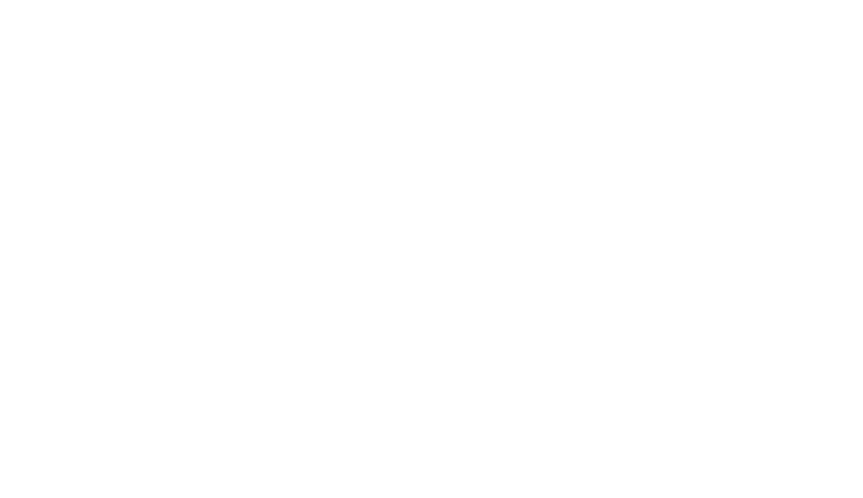
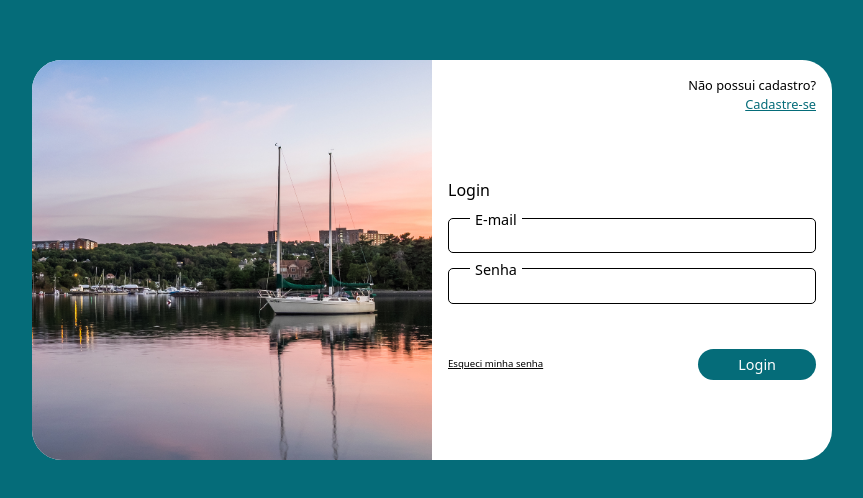
Before and after one commit to realkevinbrian/TurismSystem, a React (Create React App) app: page /login in a window 1280 px wide. Before the commit this address had no page. Shown: the part 140-638 px from the top of the page, without its empty margins (208-1071 px from the left). Built offline with nearby package versions, Linux system fonts and the light colour scheme.

Commit message:
Working on Authetication

```diff
--- a/src/App.js
+++ b/src/App.js
@@ -2,6 +2,7 @@ import './App.css';
 import {BrowserRouter as Router, Routes,Route} from "react-router-dom";
 import Admin from './Pages/Admin';
 import Login from "./Components/Login"
+import { Logout } from './Components/Login';
 
 
 function App() {
@@ -9,7 +10,9 @@ function App() {
     <Router>
         <div className = "App" >
             <Routes>
-                <Route path='/' element={<Login/>}/>
+                <Route path='/login' exact element={<Login/>}/>
+                <Route path='/logout' exact element={<Logout/>}/>
+                <Route path="/"  element={<Admin/>}/>
                 <Route path='/admin' element={<Admin/>}/>
                 <Route path='/admin/:page' element={<Admin/>}/>
             </Routes>
--- a/src/Components/Login/index.jsx
+++ b/src/Components/Login/index.jsx
@@ -1,10 +1,57 @@
 import { ArrowBack } from '@mui/icons-material';
-import React from 'react';
+import React, {useState, useEffect} from 'react';
+import {LinearProgress, Alert} from "@mui/material"
 import bannerImg from "../../Assets/bgImage.png";
 import { Anchor, H1, H5, StyledInput, StyledLabel, SubmitBtn } from '../Global';
 import * as S from './styled';
+import useAuth from "../../Hooks/useAuth";
+import {useNavigate} from "react-router-dom"
 
 function Login() {
+
+    useAuth();
+    //=>SETUP DATA IN FORM
+    const [email,setEmail] = useState("");
+    const [password, setPassword] = useState("");
+    const [getErrors,setErrors] = useState("");
+    const [isLoading,setLoading] = useState(false);
+
+    //=>SETUP NAVIGATE
+    const Navigate = useNavigate();
+
+
+    //Authetication
+    function handleSubmit(self){
+        //prevent from reloading
+        self.preventDefault();
+
+        /***
+         * THIS WOULD BE OUR DATABASE DATA IN THAT CASE
+         */
+        let db_email = "abc@abc.com";
+        let db_password = "12345";
+
+        if(email == db_email && password == db_password){
+            // console.log("Correct password");
+            setErrors("");
+                setTimeout(() => {
+                    setLoading(true)
+                    setTimeout(()=>{
+                        setLoading(false);
+                        Navigate("/admin");
+
+                        //store LocalStorage
+                        localStorage.setItem("email", {email})
+                        localStorage.setItem("password", {password})
+
+                    },1000)
+                }, 1);
+        }else{
+            setErrors("Email ou Senha Incorrecta! Tente de Novo");
+        }
+
+    }
+
   return (
     <>
         <S.LoginContainer>
@@ -27,23 +74,28 @@ function Login() {
                     <S.LoginBody>
                         <S.FormWrapper>
                             <H1>Login</H1>
-                            <S.Form>
+                            <S.Form onSubmit = {handleSubmit}>
                                 <S.InputGroup>
                                     <StyledLabel>E-mail</StyledLabel>
-                                    <StyledInput type="text" autocomplete/>
+                                    <StyledInput type="email" autocomplete onChange={(self)=>setEmail(self.target.value)} required/>
                                 </S.InputGroup>
 
                                 <S.InputGroup>
                                     <StyledLabel>Senha</StyledLabel>
-                                    <StyledInput type="password" autocomplete/>
+                                    <StyledInput type="password" autocomplete onChange={(self)=>setPassword(self.target.value)} required/>
                                 </S.InputGroup>
+
+                                {getErrors && <Alert variant="outlined" severity="error">{getErrors}</Alert>}
 
                                 <S.FormOptionWrapper>
                                     <Anchor href='#'>Esqueci minha senha</Anchor>
-                                    <SubmitBtn>Login</SubmitBtn>
+                                    <SubmitBtn type="submit">Login</SubmitBtn>
                                 </S.FormOptionWrapper>
 
                             </S.Form>
+
+                                {isLoading && <LinearProgress/>}
+
                         </S.FormWrapper>
                     </S.LoginBody>
 
@@ -57,3 +109,14 @@ function Login() {
 }
 
 export default Login
+
+
+export function Logout(){
+
+    //=>SETUP NAVIGATE
+    const Navigate = useNavigate();
+    useEffect(() => {
+        localStorage.clear();
+        Navigate("/login");
+    }, [])
+}
--- a/src/Components/Login/styled.jsx
+++ b/src/Components/Login/styled.jsx
@@ -20,7 +20,6 @@ export const LoginContainer = styled.section`
         height:100%;
         }
 `
-
 export const backButtonWrapper = styled.div`
         display:none;
 
@@ -42,8 +41,6 @@ export const backButtonWrapper = styled.div`
         }
 
 `
-
-
 //===============Login Wrapper===========\\
 export const LoginWrapper = styled.div`
         display: grid;
@@ -63,7 +60,6 @@ export const LoginWrapper = styled.div`
 
 
     `;
-
 //===============Side Wrapper=============\\
 export const LoginBanner = styled.div`
         object-fit: contain;
@@ -89,13 +85,7 @@ export const BannerImage = styled.img`
                 border-radius:20px;
                 position: relative;
                 transform: translateY(150px);
-
-
-
         }
-
-
-
 `;
 
 //===============Right Side Wrapper=============\\
@@ -105,7 +95,7 @@ export const LoginContent = styled.div`
         grid-template-columns: 1fr;
         flex-direction: column;
         justify-content: space-between;
-        padding:2rem;
+        padding:1rem;
 
         @media (min-width : 100px) and (max-width : ${({theme}) => theme.Layout.Mobile}){
                 z-index:2;
@@ -117,7 +107,6 @@ export const LoginContent = styled.div`
 
             //LOGIN HEADER\\
 export const LoginHeader = styled.div`
-        /* border:1px solid red; */
         display:flex;
         flex-direction:column;
         font-size: .8rem;
@@ -132,6 +121,7 @@ export const LoginHeader = styled.div`
             //LOGIN BODY\\
 export const LoginBody = styled.div``;
             //FORM\\
+
 export const FormWrapper = styled.div`
         /* * {border:1px dashed red;} */
         display: flex;
@@ -174,13 +164,6 @@ export const FormOptionWrapper = styled.div`
 
         //=> MOBILE VERSION
         @media (min-width : 200px) and (max-width : ${({theme}) => theme.Layout.Mobile}){
-                /* padding-top:10px; */
-
-                //button
-                button{
-                /* padding:5px 20px; */
-
-                }
         }
 
         a{
--- a/src/Components/Navbar/index.jsx
+++ b/src/Components/Navbar/index.jsx
@@ -4,11 +4,13 @@ import { Bars, Logo, LogoWrapper, MenuIconWrapper, NavbarContainer, NavMenuLinks
 import Menu from "../Menu/index";
 import { useDispatch, useSelector } from 'react-redux';
 import {MenuActions} from "../../Redux/MenuSlice"
+import useAuth from "../../Hooks/useAuth";
 
 function Navbar() {
 
   //get menuState and add dispatch methods
   const dispatch = useDispatch();
+  useAuth();
 
   return (
     <>
@@ -26,7 +28,7 @@ function Navbar() {
 
             <NavMenuLinksWrapper>
                 <H4>Ola, Administrador</H4>
-                <Anchor href="#">Sair</Anchor>
+                <Anchor href="/logout">Sair</Anchor>
             </NavMenuLinksWrapper>
 
         </NavbarContainer>
--- /dev/null
+++ b/src/Hooks/useAuth.jsx
@@ -0,0 +1,24 @@
+import {useEffect, useState} from "react";
+import {useNavigate} from "react-router-dom"
+
+
+export default function useAuth() {
+
+    const Navigate = useNavigate();
+    useEffect(() => {
+
+        let email = localStorage.getItem("email");
+        let password = localStorage.getItem("password");
+
+        console.log("email", email);
+        console.log("password",password);
+
+        if(!email && !password){
+            Navigate("/login")
+        }
+
+
+    }, [])
+
+
+}
```
Also changed, not shown: src/Redux/LoginSlice.js (added, +36 -0 lines).
